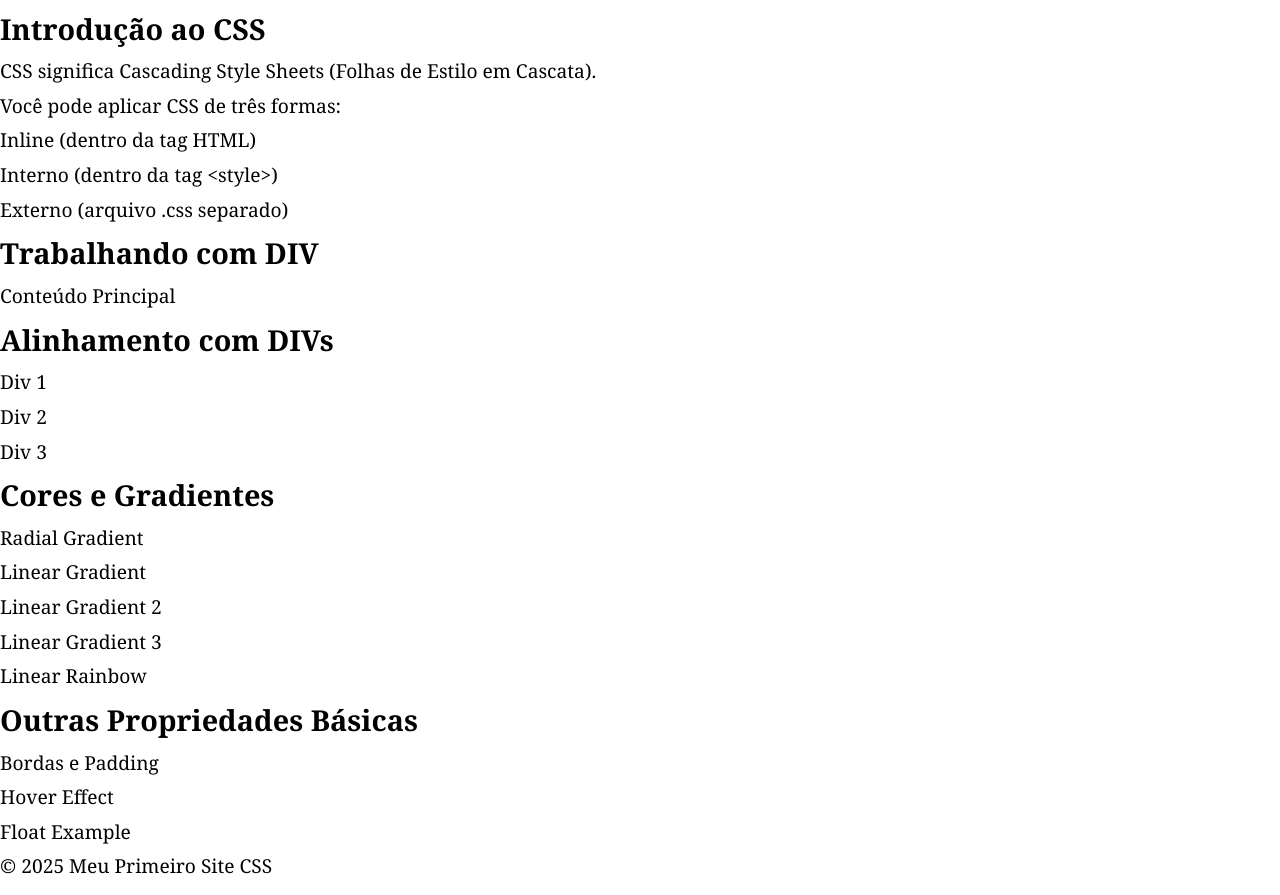
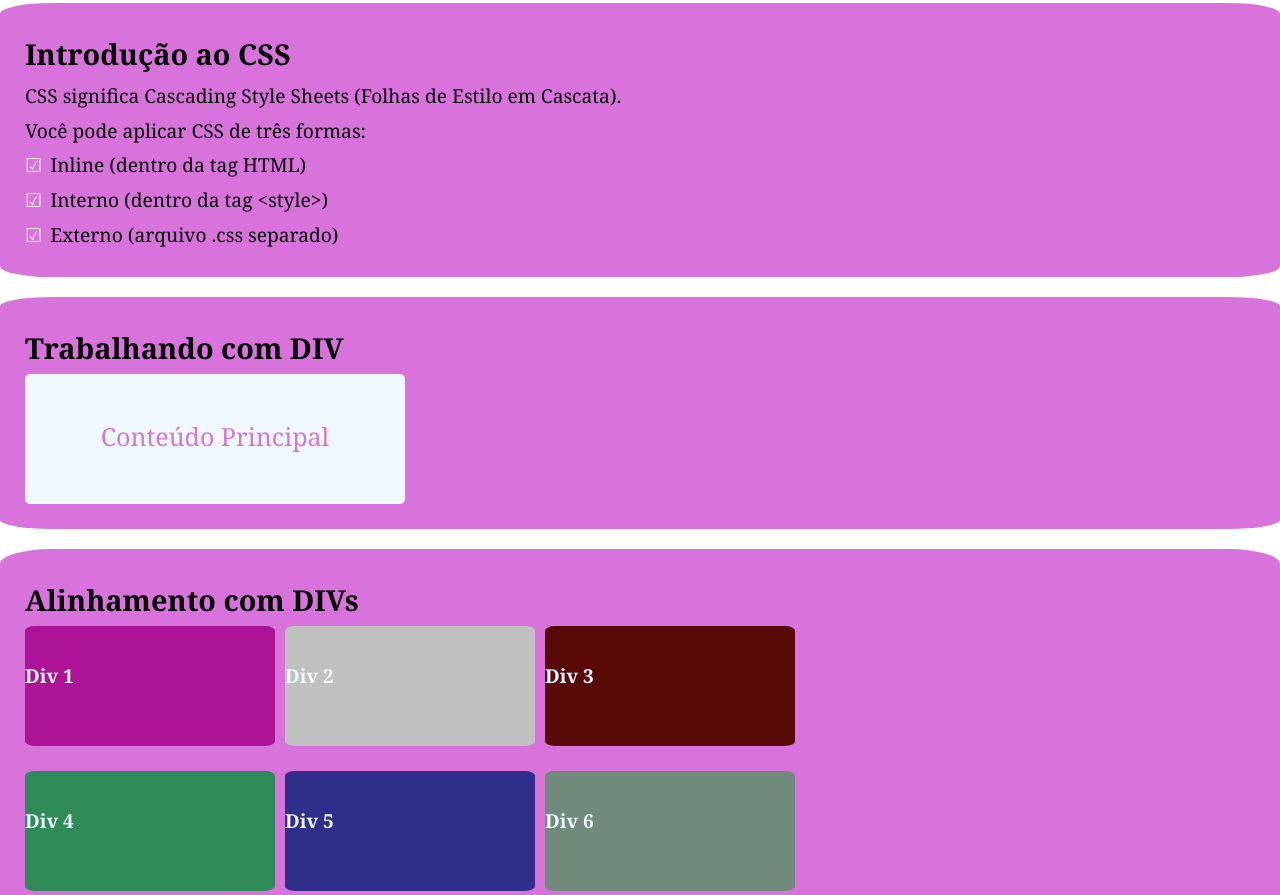
Before and after one commit to Vandamelloz/css-inicio, a plain HTML site: page index.html in a window 1280 px wide. Shown: the part 375-1270 px from the top of the page. Drawn offline with Linux system fonts and the light colour scheme.

Commit message:
2 aula css

```diff
--- a/index.html
+++ b/index.html
@@ -58,7 +58,13 @@
         <div class="alinhamento-box box1">Div 1</div>
         <div class="alinhamento-box box2">Div 2</div>
         <div class="alinhamento-box box3">Div 3</div>
-        <div style="clear: both;"></div> <!-- Limpa o float -->
+        <div style="clear: both; margin-bottom: 15px;"></div>
+        <div class="alinhamento-box box4">Div 4</div>
+        <div class="alinhamento-box box5">Div 5</div>
+        <div class="alinhamento-box box6">Div 6</div>
+        <div style="clear: both;"></div>
+
+        <!-- Limpa o float -->
     </section>
 
 
--- a/style.css
+++ b/style.css
@@ -1,22 +1,25 @@
-*{
+* {
     margin: 0;
     padding: 0%;
 
 }
-body{
+
+body {
     font-family: Georgia, 'Times New Roman', Times, serif;
     font-size: larger;
     background-color: white;
     color: black;
     line-height: 1.8;
 }
-.header{
+
+.header {
     background-color: lightpink;
     border-radius: 3%;
     text-align: center;
     pad: 20px;
 }
-.profile-photo{
+
+.profile-photo {
     width: 200px;
     height: 200px;
     border-radius: 50%;
@@ -25,31 +28,36 @@ pad: 20px;
     background-position: center;
 
 }
-.main-tittle{
+
+.main-tittle {
     margin-bottom: 10px;
     font-size: 30px;
     color: aliceblue;
 
 
 }
-.subtitle{
+
+.subtitle {
     font-size: 18PX;
     color: aliceblue;
 }
-.main-nav{
+
+.main-nav {
     color: aliceblue;
-    font-size:20px;
+    font-size: 20px;
     background-color: rgb(187, 107, 163);
     text-align: center;
     padding: 10px 0;
     margin-bottom: 20px;
 }
-.main-nav a:hover{
+
+.main-nav a:hover {
     color: lightpink;
     font-size: 20px;
 
 }
-.main-nav a{
+
+.main-nav a {
     text-decoration: none;
     font-weight: bold;
     margin: 0 15px;
@@ -57,12 +65,108 @@ pad: 20px;
     transition: color 0.4s;
     transition: font-size 0.3s;
 }
-.section{
+
+.section {
+    padding: 25px;
+    margin-bottom: 20px;
+    background-color: rgb(216, 115, 219);
+    box-shadow: 0 0 5px rgba(red, green, blue, alpha);
+    border-radius: 4%;
 
 }
-.footer{
+
+#sec-intro ul li {
+    list-style: none;
 
 }
-.color-box{
+
+#sec-intro ul li::before {
+    content: '☑';
+    margin-right: 8px;
+    color: linen;
+    font: weight: bold;
 
 }
+
+.box-principal {
+    color: rgb(216, 115, 219);
+    background-color: aliceblue;
+    padding: 40px;
+    width: 300px;
+    height: 50px;
+    border-radius: 5px;
+    text-align: center;
+    font-size: 25px;
+
+
+}
+
+.alinhamento-box {
+    float: left;
+    text-align: center;
+    display: flex;
+    color: aliceblue;
+    line-height: 100px;
+    font-weight: bold;
+    margin-right: 10px;
+    border-radius: 4%;
+    margin-bottom: 10px;
+
+}
+
+.box1,
+.box2,
+.box3,
+.box4,
+.box5,
+.box6 {
+    width: 250px;
+    height: 120px;
+}
+
+.box1 {
+    background-color: rgb(173, 19, 150);
+
+
+}
+
+.box2 {
+    background-color: silver;
+
+}
+
+.box3 {
+    background-color: rgb(90, 9, 9);
+
+}
+
+.box4 {
+    background-color: seagreen;
+    clear: both;
+}
+
+.box5 {
+    background-color: rgb(48, 46, 139);
+}
+
+.box6 {
+    background-color: rgb(112, 139, 124);
+}
+.color-box{
+    width: 150px;
+    height: 100px;
+    margin: 10 px 0;
+    text-align: center;
+    line-height: 50px;
+    color: aliceblue;
+    font-weight: bold;
+}
+.color1 { background: radial-gradient(red, yellow); }
+.color2 { background: linear-gradient(90deg, #1b1678 0%, #ba259a 50%, #589d13 100%); }
+.color3 { background: linear-gradient(to bottom, #11772e 0%, #7e2167 50%, #b5c6d0 100%); color: black; }
+.color4 { background: linear-gradient(to right, #7f5c15, #d8e1e7, #b5c6d0, #529f0f); color: black; }
+.color5 { background: linear-gradient(to right, red 20%, orange 20% 40%, yellow 40% 60%, green 60% 80%, blue 80%); }
+
+.footer {}
+
+.color-box {}
```
Lines whose indentation alone changed are shown as unchanged.
